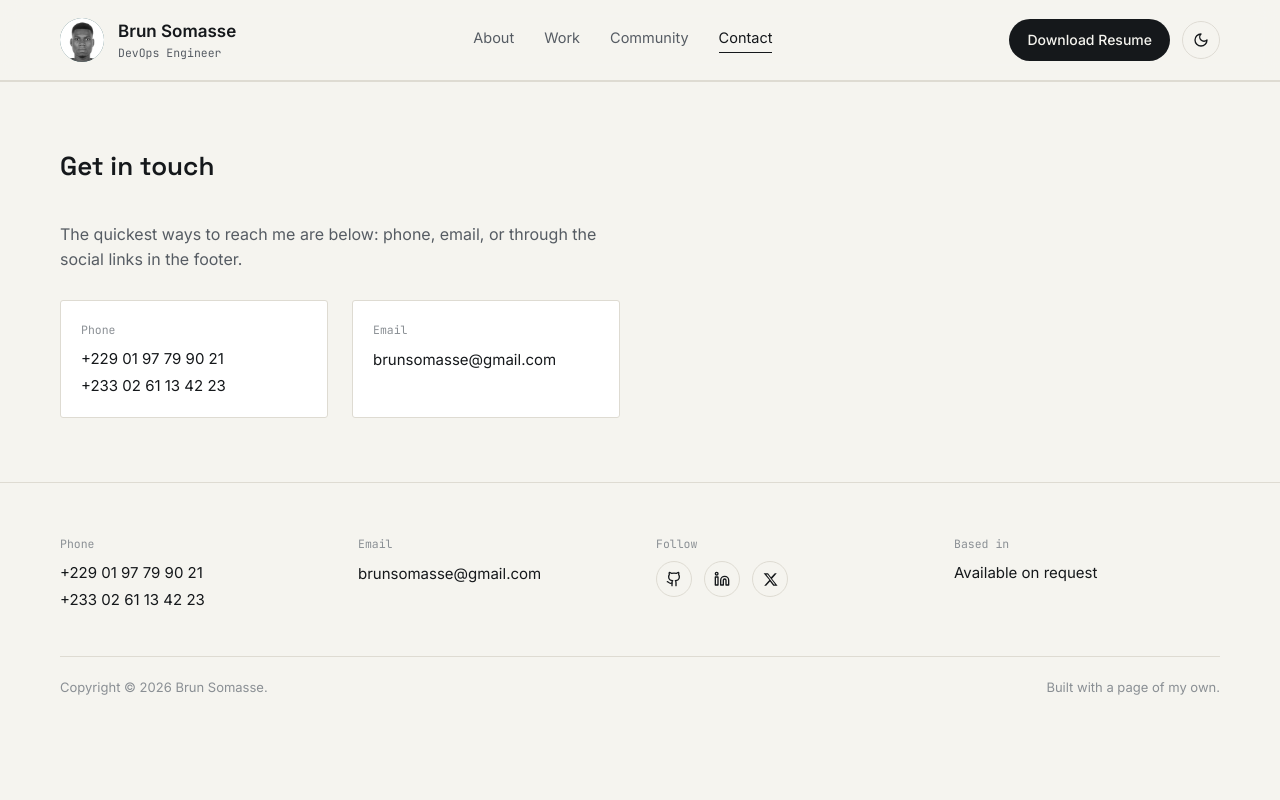
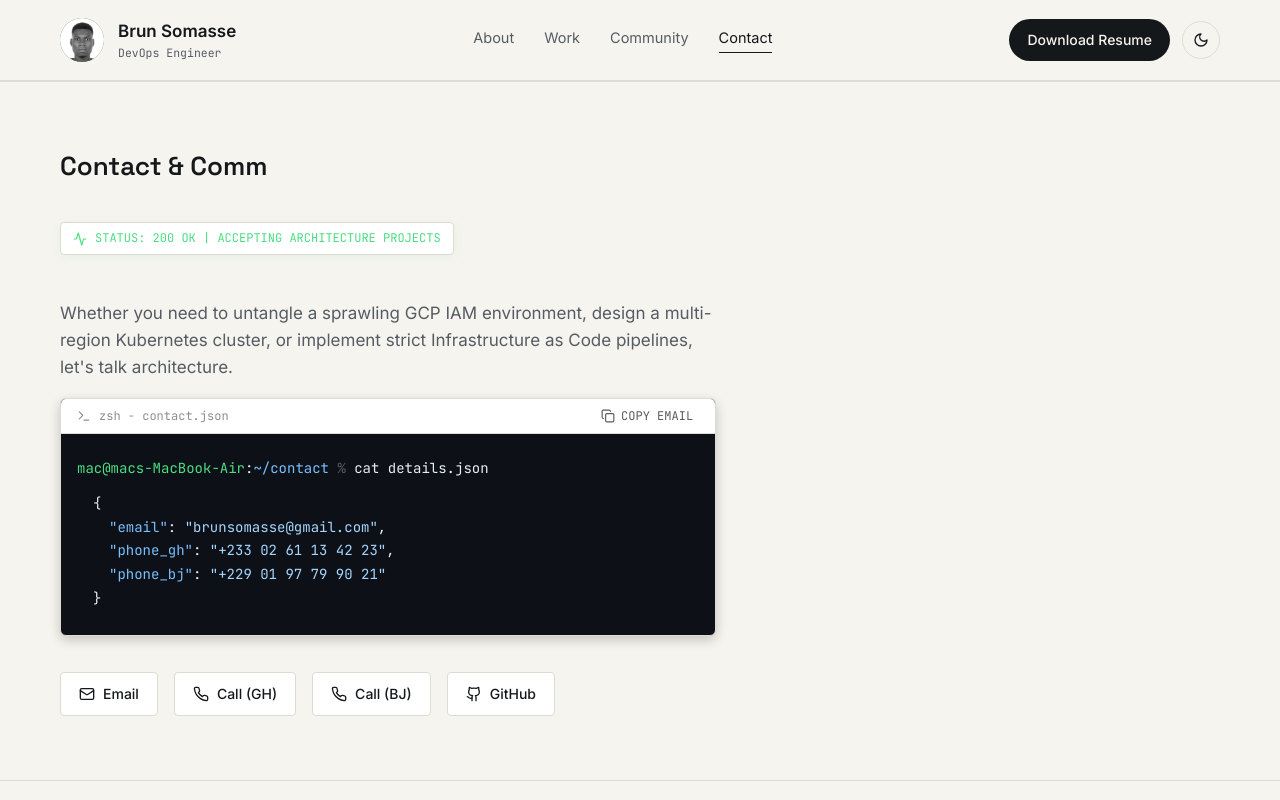
Before and after one commit to brunsomasse/brun-portfolio, a React (Vite) app: page /contact in a window 1280 px wide. Shown: the top 800 px of the page. Built offline with nearby package versions, Linux system fonts and the light colour scheme.

Commit message:
feat: upgrade contact page to CLI aesthetic displaying JSON details

```diff
--- a/src/pages/Contact.jsx
+++ b/src/pages/Contact.jsx
@@ -1,24 +1,92 @@
+import { useState } from "react";
 import { useTheme } from "../theme";
 import { SectionShell } from "../components/Bits";
+import { Terminal, Mail, Github, Copy, CheckCircle2, Activity, Phone } from "lucide-react";
 
 export default function Contact() {
   const { t } = useTheme();
+  const [copied, setCopied] = useState(false);
+
+  const contactData = {
+    email: "brunsomasse@gmail.com",
+    phone_gh: "+233 02 61 13 42 23",
+    phone_bj: "+229 01 97 79 90 21"
+  };
+
+  const handleCopy = () => {
+    navigator.clipboard.writeText(contactData.email);
+    setCopied(true);
+    setTimeout(() => setCopied(false), 2000);
+  };
+
   return (
-    <SectionShell id="contact" title="Get in touch">
-      <p style={{ color: t.inkSoft, maxWidth: "56ch" }}>
-        The quickest ways to reach me are below: phone, email, or through the social
-        links in the footer.
-      </p>
-      <div style={{ display: "grid", gridTemplateColumns: "1fr 1fr", gap: 24, marginTop: 28, maxWidth: 560 }}>
-        <div style={{ border: `1px solid ${t.line}`, borderRadius: 3, padding: 20, background: t.bgRaised }}>
-          <div style={{ fontFamily: "'JetBrains Mono', monospace", fontSize: 11.5, color: t.inkFaint, marginBottom: 8 }}>Phone</div>
-          <a href="tel:+2290197799021" style={{ fontSize: 15, color: t.ink, textDecoration: "none", display: "block" }}>+229 01 97 79 90 21</a>
-          <a href="tel:+2330261134223" style={{ fontSize: 15, color: t.ink, textDecoration: "none", display: "block", marginTop: 4 }}>+233 02 61 13 42 23</a>
+    <SectionShell id="contact" title="Contact & Comm">
+      <div style={{ maxWidth: "65ch" }}>
+
+        {/* The DevOps Availability Badge */}
+        <div style={{ display: "inline-flex", alignItems: "center", gap: 8, background: t.bgRaised, padding: "6px 12px", borderRadius: 4, border: `1px solid ${t.line}`, marginBottom: 28, fontSize: 12, fontFamily: "'JetBrains Mono', monospace", color: "#4ade80", boxShadow: "0 2px 8px rgba(74, 222, 128, 0.1)" }}>
+          <Activity size={14} /> STATUS: 200 OK | ACCEPTING ARCHITECTURE PROJECTS
         </div>
-        <div style={{ border: `1px solid ${t.line}`, borderRadius: 3, padding: 20, background: t.bgRaised }}>
-          <div style={{ fontFamily: "'JetBrains Mono', monospace", fontSize: 11.5, color: t.inkFaint, marginBottom: 8 }}>Email</div>
-          <a href="mailto:brunsomasse@gmail.com" style={{ fontSize: 15, color: t.ink, textDecoration: "none" }}>brunsomasse@gmail.com</a>
+
+        {/* Solutions-Oriented Copy */}
+        <p style={{ color: t.inkSoft, fontSize: 17, lineHeight: 1.6, marginBottom: 16 }}>
+          Whether you need to untangle a sprawling GCP IAM environment, design a multi-region Kubernetes cluster, or implement strict Infrastructure as Code pipelines, let's talk architecture.
+        </p>
+
+        {/* Interactive Terminal JSON Contact Block */}
+        <div style={{ background: "#0D1117", border: `1px solid ${t.line}`, borderRadius: 6, overflow: "hidden", marginBottom: 36, boxShadow: "0 4px 12px rgba(0,0,0,0.2)" }}>
+          <div style={{ display: "flex", justifyContent: "space-between", alignItems: "center", padding: "8px 16px", borderBottom: `1px solid ${t.line}`, background: t.bgRaised }}>
+            <div style={{ display: "flex", alignItems: "center", gap: 8, fontSize: 12, color: t.inkFaint, fontFamily: "'JetBrains Mono', monospace" }}>
+              <Terminal size={14} /> zsh - contact.json
+            </div>
+            <button
+              onClick={handleCopy}
+              style={{ background: "transparent", border: "none", color: copied ? "#4ade80" : t.inkSoft, cursor: "pointer", display: "flex", alignItems: "center", gap: 6, fontSize: 12, fontFamily: "'JetBrains Mono', monospace", transition: "color 0.2s" }}
+            >
+              {copied ? <CheckCircle2 size={14} /> : <Copy size={14} />} {copied ? "COPIED EMAIL" : "COPY EMAIL"}
+            </button>
+          </div>
+
+          <div style={{ padding: "24px 16px", fontFamily: "'JetBrains Mono', monospace", fontSize: 14, display: "flex", flexDirection: "column", gap: 12 }}>
+            <div>
+              <span style={{ color: "#4ade80" }}>mac@macs-MacBook-Air</span>
+              <span style={{ color: "#e6edf3" }}>:</span>
+              <span style={{ color: "#79c0ff" }}>~/contact</span>
+              <span style={{ color: t.inkSoft }}> % </span>
+              <span style={{ color: "#e6edf3" }}>cat details.json</span>
+            </div>
+            <div style={{ color: "#e6edf3", paddingLeft: 16, lineHeight: 1.7 }}>
+              <div>{`{`}</div>
+              <div style={{ paddingLeft: 16 }}>
+                <span style={{ color: "#79c0ff" }}>"email"</span>: <span style={{ color: "#a5d6ff" }}>"{contactData.email}"</span>,
+              </div>
+              <div style={{ paddingLeft: 16 }}>
+                <span style={{ color: "#79c0ff" }}>"phone_gh"</span>: <span style={{ color: "#a5d6ff" }}>"{contactData.phone_gh}"</span>,
+              </div>
+              <div style={{ paddingLeft: 16 }}>
+                <span style={{ color: "#79c0ff" }}>"phone_bj"</span>: <span style={{ color: "#a5d6ff" }}>"{contactData.phone_bj}"</span>
+              </div>
+              <div>{`}`}</div>
+            </div>
+          </div>
         </div>
+
+        {/* Professional Action Links */}
+        <div style={{ display: "flex", gap: 16, flexWrap: "wrap" }}>
+          <a href={`mailto:${contactData.email}`} style={{ display: "flex", alignItems: "center", gap: 8, color: t.ink, textDecoration: "none", fontSize: 14, fontWeight: 500, padding: "10px 18px", border: `1px solid ${t.line}`, borderRadius: 4, background: t.bgRaised, transition: "background 0.2s" }} onMouseEnter={(e) => e.currentTarget.style.background = t.line} onMouseLeave={(e) => e.currentTarget.style.background = t.bgRaised}>
+            <Mail size={16} /> Email
+          </a>
+          <a href={`tel:${contactData.phone_gh.replace(/\s+/g, '')}`} style={{ display: "flex", alignItems: "center", gap: 8, color: t.ink, textDecoration: "none", fontSize: 14, fontWeight: 500, padding: "10px 18px", border: `1px solid ${t.line}`, borderRadius: 4, background: t.bgRaised, transition: "background 0.2s" }} onMouseEnter={(e) => e.currentTarget.style.background = t.line} onMouseLeave={(e) => e.currentTarget.style.background = t.bgRaised}>
+            <Phone size={16} /> Call (GH)
+          </a>
+          <a href={`tel:${contactData.phone_bj.replace(/\s+/g, '')}`} style={{ display: "flex", alignItems: "center", gap: 8, color: t.ink, textDecoration: "none", fontSize: 14, fontWeight: 500, padding: "10px 18px", border: `1px solid ${t.line}`, borderRadius: 4, background: t.bgRaised, transition: "background 0.2s" }} onMouseEnter={(e) => e.currentTarget.style.background = t.line} onMouseLeave={(e) => e.currentTarget.style.background = t.bgRaised}>
+            <Phone size={16} /> Call (BJ)
+          </a>
+          <a href="https://github.com/brunsomasse" target="_blank" rel="noreferrer" style={{ display: "flex", alignItems: "center", gap: 8, color: t.ink, textDecoration: "none", fontSize: 14, fontWeight: 500, padding: "10px 18px", border: `1px solid ${t.line}`, borderRadius: 4, background: t.bgRaised, transition: "background 0.2s" }} onMouseEnter={(e) => e.currentTarget.style.background = t.line} onMouseLeave={(e) => e.currentTarget.style.background = t.bgRaised}>
+            <Github size={16} /> GitHub
+          </a>
+        </div>
+
       </div>
     </SectionShell>
   );
```
